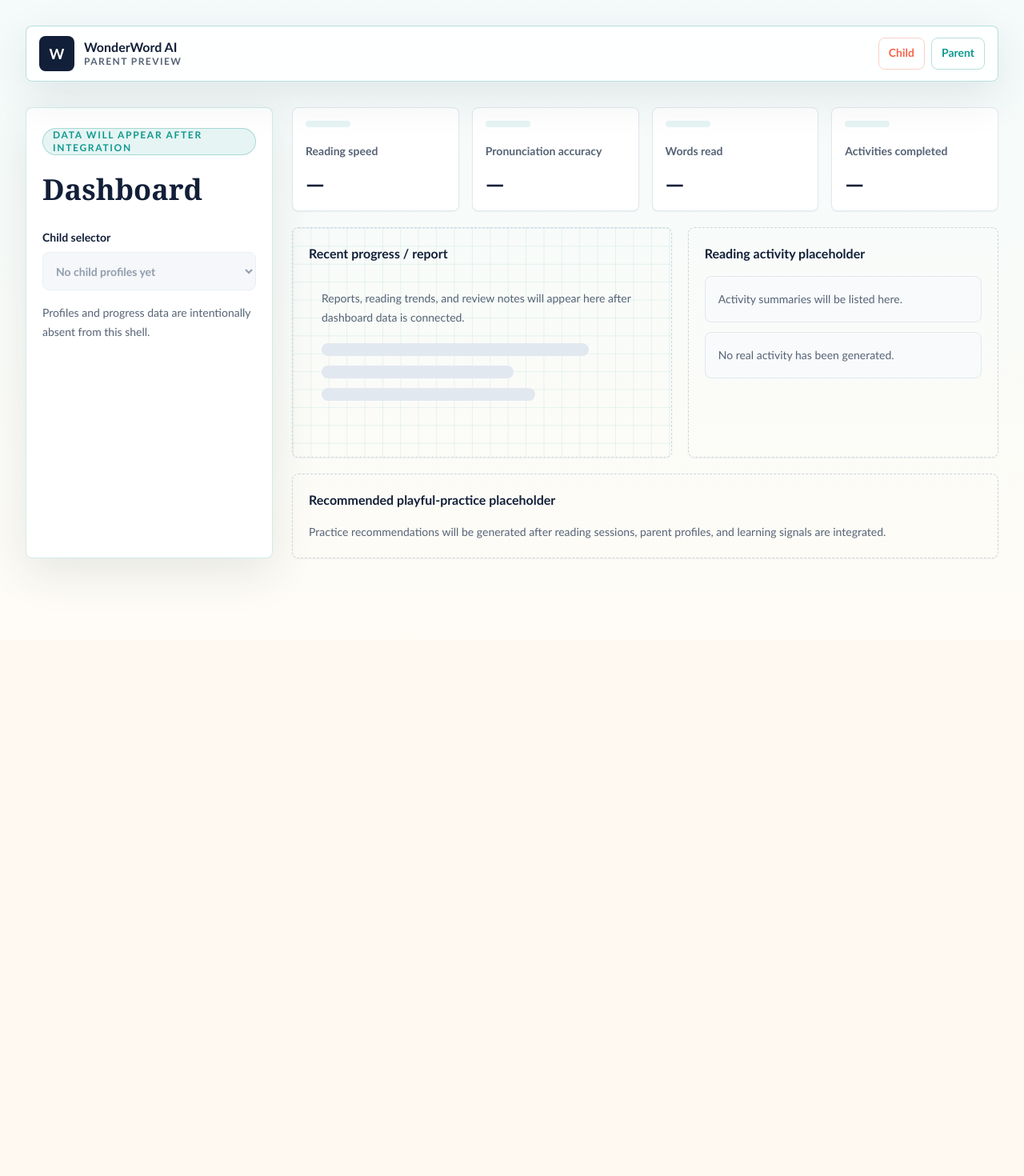
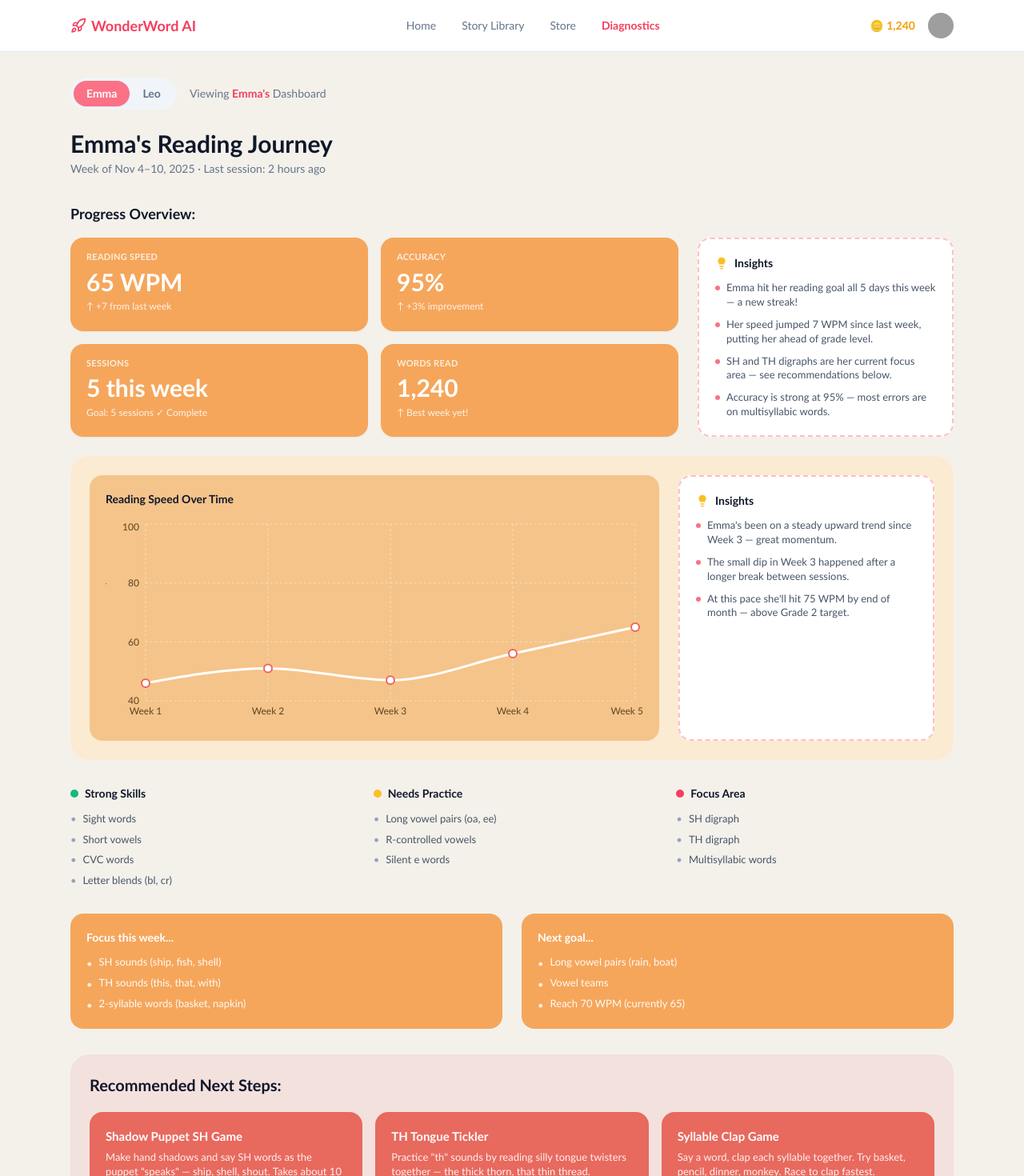
Before and after one commit to WonderWord-DEV-Team/WonderWordAI, a Next.js app in the folder apps/web/: page /parent/dashboard in a window 1280 px wide. Shown: the top 1470 px of the page at 80% size. Before the commit the page ends 800 px from the top, so only its background shows below. Built offline with nearby package versions, Linux system fonts and the light colour scheme; grey boxes are pictures that could not be loaded.

Commit message:
Update ParentDashboardShell.tsx

```diff
--- a/apps/web/components/parent/ParentDashboardShell.tsx
+++ b/apps/web/components/parent/ParentDashboardShell.tsx
@@ -1,86 +1,315 @@
-import { BrandHeader } from "@/components/shared/BrandHeader";
-import { MetricCard } from "@/components/shared/MetricCard";
-import { PageContainer } from "@/components/shared/PageContainer";
-import { PlaceholderCard } from "@/components/shared/PlaceholderCard";
-import { StatusBadge } from "@/components/shared/StatusBadge";
+"use client";
 
-const metrics = [
-  "Reading speed",
-  "Pronunciation accuracy",
-  "Words read",
-  "Activities completed"
+import { useState } from "react";
+import Image from "next/image";
+import {
+  LineChart,
+  Line,
+  XAxis,
+  YAxis,
+  CartesianGrid,
+  ResponsiveContainer,
+  Tooltip,
+} from "recharts";
+import { Lightbulb, Rocket } from "lucide-react";
+
+//items below need to be swapped out for actual data (dummy data right now)
+type ChildProfile = {
+  id: string;
+  name: string;
+  avatarUrl?: string;
+};
+
+const CHILDREN: ChildProfile[] = [
+  { id: "emma", name: "Emma" },
+  { id: "leo", name: "Leo" },
 ];
 
+const READING_SPEED_DATA = [
+  { week: "Week 1", wpm: 46 },
+  { week: "Week 2", wpm: 51 },
+  { week: "Week 3", wpm: 47 },
+  { week: "Week 4", wpm: 56 },
+  { week: "Week 5", wpm: 65 },
+];
+
+const OVERVIEW_INSIGHTS = [
+  "Emma hit her reading goal all 5 days this week — a new streak!",
+  "Her speed jumped 7 WPM since last week, putting her ahead of grade level.",
+  "SH and TH digraphs are her current focus area — see recommendations below.",
+  "Accuracy is strong at 95% — most errors are on multisyllabic words.",
+];
+
+const TREND_INSIGHTS = [
+  "Emma's been on a steady upward trend since Week 3 — great momentum.",
+  "The small dip in Week 3 happened after a longer break between sessions.",
+  "At this pace she'll hit 75 WPM by end of month — above Grade 2 target.",
+];
+
+const STRONG_SKILLS = ["Sight words", "Short vowels", "CVC words", "Letter blends (bl, cr)"];
+const NEEDS_PRACTICE = ["Long vowel pairs (oa, ee)", "R-controlled vowels", "Silent e words"];
+const FOCUS_AREA = ["SH digraph", "TH digraph", "Multisyllabic words"];
+
+const FOCUS_THIS_WEEK = ["SH sounds (ship, fish, shell)", "TH sounds (this, that, with)", "2-syllable words (basket, napkin)"];
+const NEXT_GOALS = ["Long vowel pairs (rain, boat)", "Vowel teams", "Reach 70 WPM (currently 65)"];
+
+const NEXT_STEPS = [
+  {
+    title: "Shadow Puppet SH Game",
+    description: 'Make hand shadows and say SH words as the puppet "speaks" — ship, shell, shout. Takes about 10 min.',
+  },
+  {
+    title: "TH Tongue Tickler",
+    description: 'Practice "th" sounds by reading silly tongue twisters together — the thick thorn, that thin thread.',
+  },
+  {
+    title: "Syllable Clap Game",
+    description: "Say a word, clap each syllable together. Try basket, pencil, dinner, monkey. Race to clap fastest.",
+  },
+];
+
+//small presentation helpers:
+function StatCard({
+  label,
+  value,
+  note,
+}: {
+  label: string;
+  value: string;
+  note?: string;
+}) {
+  return (
+    <div className="rounded-2xl bg-[#F5A65B] px-5 py-4 text-white shadow-sm">
+      <p className="text-[11px] font-semibold uppercase tracking-wide text-white/80">{label}</p>
+      <p className="mt-1 text-3xl font-bold leading-tight">{value}</p>
+      {note && <p className="mt-1 text-xs text-white/85">{note}</p>}
+    </div>
+  );
+}
+
+function InsightsPanel({ items }: { items: string[] }) {
+  return (
+    <div className="rounded-2xl border-2 border-dashed border-rose-300/70 bg-white p-5">
+      <div className="mb-3 flex items-center gap-2">
+        <Lightbulb className="h-4 w-4 fill-amber-400 text-amber-400" />
+        <h3 className="text-sm font-bold text-slate-900">Insights</h3>
+      </div>
+      <ul className="space-y-2.5">
+        {items.map((item, i) => (
+          <li key={i} className="flex gap-2 text-[13px] leading-snug text-slate-600">
+            <span className="mt-1.5 h-1.5 w-1.5 shrink-0 rounded-full bg-rose-400" />
+            <span>{item}</span>
+          </li>
+        ))}
+      </ul>
+    </div>
+  );
+}
+
+function SkillColumn({
+  title,
+  dotColor,
+  items,
+}: {
+  title: string;
+  dotColor: string;
+  items: string[];
+}) {
+  return (
+    <div>
+      <div className="mb-3 flex items-center gap-2">
+        <span className={`h-2.5 w-2.5 rounded-full ${dotColor}`} />
+        <h3 className="text-sm font-bold text-slate-900">{title}</h3>
+      </div>
+      <ul className="space-y-1.5">
+        {items.map((item) => (
+          <li key={item} className="flex gap-2 text-[13px] text-slate-600">
+            <span className="text-slate-400">•</span>
+            <span>{item}</span>
+          </li>
+        ))}
+      </ul>
+    </div>
+  );
+}
+
+function GoalCard({ title, items }: { title: string; items: string[] }) {
+  return (
+    <div className="rounded-2xl bg-[#F5A65B] p-5 text-white">
+      <h3 className="mb-3 text-sm font-bold">{title}</h3>
+      <ul className="space-y-1.5">
+        {items.map((item) => (
+          <li key={item} className="flex gap-2 text-[13px] leading-snug text-white/95">
+            <span className="mt-0.5 text-white/80">•</span>
+            <span>{item}</span>
+          </li>
+        ))}
+      </ul>
+    </div>
+  );
+}
+
+function NextStepCard({ title, description }: { title: string; description: string }) {
+  return (
+    <div className="rounded-2xl bg-[#E8695E] p-5 text-white">
+      <h4 className="mb-2 text-[15px] font-bold leading-snug">{title}</h4>
+      <p className="text-[13px] leading-snug text-white/90">{description}</p>
+    </div>
+  );
+}
+
+// ---------------------------------------------------------------------------
+// Main shell
+// ---------------------------------------------------------------------------
+
 export function ParentDashboardShell() {
+  const [activeChildId, setActiveChildId] = useState(CHILDREN[0].id);
+  const activeChild = CHILDREN.find((c) => c.id === activeChildId) ?? CHILDREN[0];
+
   return (
-    <main className="min-h-screen bg-[linear-gradient(180deg,rgb(244_251_251),rgb(255_252_246))]">
-      <PageContainer className="py-6 sm:py-8">
-        <BrandHeader variant="parent" />
+    <div className="min-h-screen bg-[#F4F1EA]">
+      {/* Top nav */}
+      <header className="border-b border-slate-200 bg-white">
+        <div className="mx-auto flex max-w-6xl items-center justify-between px-6 py-4">
+          <div className="flex items-center gap-1.5 text-lg font-bold text-rose-500">
+            <Rocket className="h-5 w-5" />
+            WonderWord AI
+          </div>
+          <nav className="hidden items-center gap-8 text-sm font-medium text-slate-500 md:flex">
+            <a href="#" className="hover:text-slate-900">Home</a>
+            <a href="#" className="hover:text-slate-900">Story Library</a>
+            <a href="#" className="hover:text-slate-900">Store</a>
+            <a href="#" className="font-semibold text-rose-500">Diagnostics</a>
+          </nav>
+          <div className="flex items-center gap-4">
+            <span className="flex items-center gap-1 text-sm font-semibold text-amber-500">
+              🪙 1,240
+            </span>
+            <div className="h-8 w-8 overflow-hidden rounded-full bg-slate-200">
+              <Image src="/avatar-placeholder.png" alt="Emma" width={32} height={32} className="h-full w-full object-cover" />
+            </div>
+          </div>
+        </div>
+      </header>
 
-        <section className="mt-8 grid gap-6 lg:grid-cols-[minmax(260px,0.35fr)_minmax(0,1fr)]">
-          <aside className="rounded-[var(--radius-card)] border border-teal/20 bg-white p-5 shadow-soft">
-            <StatusBadge tone="parent">Data will appear after integration</StatusBadge>
-            <h1 className="mt-5 font-display text-4xl font-black leading-tight text-navy">
-              Dashboard
-            </h1>
-            <label htmlFor="child-selector" className="mt-7 block text-sm font-black text-navy">
-              Child selector
-            </label>
-            <select
-              id="child-selector"
-              disabled
-              className="mt-2 min-h-12 w-full cursor-not-allowed rounded-[var(--radius-card)] border border-slate-200 bg-slate-100 px-3 text-sm font-bold text-slate-500"
-              defaultValue=""
+      <main className="mx-auto max-w-6xl px-6 py-8">
+        {/* Child switcher */}
+        <div className="mb-6 flex items-center gap-4">
+          <div className="flex rounded-full bg-slate-100 p-1">
+            {CHILDREN.map((child) => (
+              <button
+                key={child.id}
+                onClick={() => setActiveChildId(child.id)}
+                className={`rounded-full px-4 py-1.5 text-sm font-semibold transition-colors ${
+                  child.id === activeChildId
+                    ? "bg-rose-400 text-white shadow-sm"
+                    : "text-slate-500 hover:text-slate-700"
+                }`}
               >
-              <option value="">No child profiles yet</option>
-            </select>
-            <p className="mt-4 text-sm leading-6 text-muted">
-              Profiles and progress data are intentionally absent from this
-              shell.
-            </p>
-          </aside>
+                {child.name}
+              </button>
+            ))}
+          </div>
+          <span className="text-sm text-slate-500">
+            Viewing <span className="font-semibold text-rose-500">{activeChild.name}&apos;s</span> Dashboard
+          </span>
+        </div>
 
-          <div className="min-w-0 space-y-5">
-            <section className="grid gap-4 sm:grid-cols-2 xl:grid-cols-4">
-              {metrics.map((metric) => (
-                <MetricCard key={metric} label={metric} tone="parent" />
-              ))}
+        {/* Title */}
+        <h1 className="text-3xl font-extrabold text-slate-900">{activeChild.name}&apos;s Reading Journey</h1>
+        <p className="mt-1 text-sm text-slate-500">Week of Nov 4–10, 2025 · Last session: 2 hours ago</p>
+
+        {/* Progress overview */}
+        <section className="mt-8">
+          <h2 className="mb-4 text-lg font-bold text-slate-900">Progress Overview:</h2>
+          <div className="grid grid-cols-1 gap-6 lg:grid-cols-[1fr_320px]">
+            <div className="grid grid-cols-2 gap-4">
+              <StatCard label="Reading Speed" value="65 WPM" note="↑ +7 from last week" />
+              <StatCard label="Accuracy" value="95%" note="↑ +3% improvement" />
+              <StatCard label="Sessions" value="5 this week" note="Goal: 5 sessions ✓ Complete" />
+              <StatCard label="Words Read" value="1,240" note="↑ Best week yet!" />
+            </div>
+            <InsightsPanel items={OVERVIEW_INSIGHTS} />
+          </div>
         </section>
 
-            <section className="grid gap-5 xl:grid-cols-[1.1fr_0.9fr]">
-              <PlaceholderCard title="Recent progress / report" className="parent-grid min-h-[18rem]">
-                <div className="rounded-[var(--radius-card)] bg-white/82 p-4">
-                  <p>
-                    Reports, reading trends, and review notes will appear here
-                    after dashboard data is connected.
-                  </p>
-                  <div className="mt-5 grid gap-3">
-                    <div className="h-4 w-5/6 rounded-full bg-slate-200" />
-                    <div className="h-4 w-3/5 rounded-full bg-slate-200" />
-                    <div className="h-4 w-4/6 rounded-full bg-slate-200" />
+        {/* Chart + trend insights */}
+        <section className="mt-6 rounded-3xl bg-[#FBEBD3] p-6">
+          <div className="grid grid-cols-1 gap-6 lg:grid-cols-[1fr_320px]">
+            <div className="rounded-2xl bg-[#F5C48A] p-5">
+              <h3 className="mb-4 text-sm font-bold text-slate-900">Reading Speed Over Time</h3>
+              <div className="h-64 w-full">
+                <ResponsiveContainer width="100%" height="100%">
+                  <LineChart data={READING_SPEED_DATA} margin={{ top: 5, right: 10, left: -10, bottom: 0 }}>
+                    <CartesianGrid strokeDasharray="3 3" stroke="rgba(255,255,255,0.4)" />
+                    <XAxis dataKey="week" tick={{ fontSize: 12, fill: "#5c4322" }} axisLine={false} tickLine={false} />
+                    <YAxis
+                      domain={[40, 100]}
+                      ticks={[40, 60, 80, 100]}
+                      tick={{ fontSize: 12, fill: "#5c4322" }}
+                      axisLine={false}
+                      tickLine={false}
+                      label={{ value: "Words per minute", angle: -90, position: "insideLeft", style: { fontSize: 11, fill: "#5c4322" } }}
+                    />
+                    <Tooltip
+                      contentStyle={{ borderRadius: 12, border: "none", fontSize: 12 }}
+                      formatter={(value: number) => [`${value} WPM`, "Speed"]}
+                    />
+                    <Line
+                      type="monotone"
+                      dataKey="wpm"
+                      stroke="#ffffff"
+                      strokeWidth={3}
+                      dot={{ r: 5, fill: "#ffffff", stroke: "#E8695E", strokeWidth: 2 }}
+                      activeDot={{ r: 6 }}
+                    />
+                  </LineChart>
+                </ResponsiveContainer>
               </div>
             </div>
-              </PlaceholderCard>
+            <InsightsPanel items={TREND_INSIGHTS} />
+          </div>
+        </section>
 
-              <PlaceholderCard title="Reading activity placeholder" className="min-h-[18rem]">
-                <div className="grid gap-3">
-                  <div className="rounded-[var(--radius-card)] border border-slate-200 bg-slate-50 p-4">
-                    Activity summaries will be listed here.
+        {/* Skill columns */}
+        <section className="mt-8 grid grid-cols-1 gap-8 sm:grid-cols-3">
+          <SkillColumn title="Strong Skills" dotColor="bg-emerald-500" items={STRONG_SKILLS} />
+          <SkillColumn title="Needs Practice" dotColor="bg-amber-400" items={NEEDS_PRACTICE} />
+          <SkillColumn title="Focus Area" dotColor="bg-rose-500" items={FOCUS_AREA} />
+        </section>
+
+        {/* Goals */}
+        <section className="mt-8 grid grid-cols-1 gap-6 sm:grid-cols-2">
+          <GoalCard title="Focus this week..." items={FOCUS_THIS_WEEK} />
+          <GoalCard title="Next goal..." items={NEXT_GOALS} />
+        </section>
+
+        {/* Recommended next steps */}
+        <section className="mt-8 rounded-3xl bg-[#F3E1DE] p-6">
+          <h2 className="mb-5 text-xl font-extrabold text-slate-900">Recommended Next Steps:</h2>
+          <div className="grid grid-cols-1 gap-4 sm:grid-cols-3">
+            {NEXT_STEPS.map((step) => (
+              <NextStepCard key={step.title} {...step} />
+            ))}
           </div>
-                  <div className="rounded-[var(--radius-card)] border border-slate-200 bg-slate-50 p-4">
-                    No real activity has been generated.
+        </section>
+      </main>
+
+      {/* Footer */}
+      <footer className="mt-12 border-t border-slate-200 bg-white py-8">
+        <div className="mx-auto flex max-w-6xl flex-col items-start justify-between gap-4 px-6 text-sm text-slate-500 sm:flex-row sm:items-center">
+          <div>
+            <p className="font-bold text-rose-500">WonderWord AI</p>
+            <p className="text-xs text-slate-400">© 2024 WonderWord AI.</p>
+          </div>
+          <div className="flex gap-6 text-xs">
+            <a href="#" className="hover:text-slate-700">Privacy</a>
+            <a href="#" className="hover:text-slate-700">Terms</a>
+            <a href="#" className="hover:text-slate-700">Support</a>
+            <a href="#" className="hover:text-slate-700">About Us</a>
           </div>
         </div>
-              </PlaceholderCard>
-            </section>
-
-            <PlaceholderCard title="Recommended playful-practice placeholder">
-              Practice recommendations will be generated after reading sessions,
-              parent profiles, and learning signals are integrated.
-            </PlaceholderCard>
+      </footer>
     </div>
-        </section>
-      </PageContainer>
-    </main>
   );
 }
```
Lines whose indentation alone changed are shown as unchanged.
